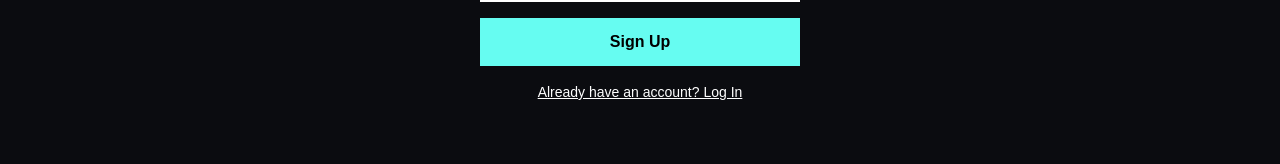
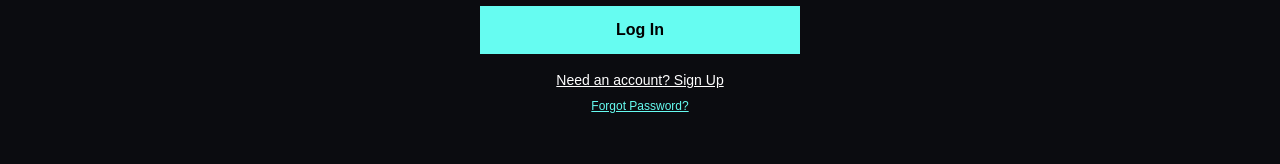
Before and after one commit to steveengreen436-art/helping-hand-strio, a Next.js app: page /signup in a window 1280 px wide. Shown: the part 527-691 px from the top of the page. Built offline with nearby package versions, Linux system fonts and the light colour scheme; no server answers.

Commit message:
Update page.tsx

```diff
--- a/app/signup/page.tsx
+++ b/app/signup/page.tsx
@@ -4,7 +4,7 @@ import { supabase } from '../../lib/supabaseClient';
 import { useRouter } from 'next/navigation';
 
 export default function AuthPage() {
-  const [isLogin, setIsLogin] = useState(false); // Toggle between Login/Signup
+  const [isLogin, setIsLogin] = useState(true);
   const [email, setEmail] = useState('');
   const [password, setPassword] = useState('');
   const [message, setMessage] = useState('');
@@ -12,19 +12,28 @@ export default function AuthPage() {
 
   const handleAuth = async (e: React.FormEvent) => {
     e.preventDefault();
-    setMessage('Processing...');
-
     if (isLogin) {
-      // Log In Logic
       const { error } = await supabase.auth.signInWithPassword({ email, password });
       if (error) setMessage('Error: ' + error.message);
       else router.push('/dashboard');
     } else {
-      // Sign Up Logic
       const { error } = await supabase.auth.signUp({ email, password });
       if (error) setMessage('Error: ' + error.message);
-      else setMessage('Account created! You can now log in.');
+      else setMessage('Account created! Please log in.');
     }
+  };
+
+  // NEW: Password Recovery Function
+  const handleResetPassword = async () => {
+    if (!email) {
+      setMessage('Please enter your email above to reset password.');
+      return;
+    }
+    const { error } = await supabase.auth.resetPasswordForEmail(email, {
+      redirectTo: `${window.location.origin}/update-password`,
+    });
+    if (error) setMessage('Error: ' + error.message);
+    else setMessage('Check your email for the password reset link!');
   };
 
   return (
@@ -35,10 +44,18 @@ export default function AuthPage() {
         <input type="password" placeholder="Password" required className="p-3 bg-white text-black" onChange={(e) => setPassword(e.target.value)} />
         <button type="submit" className="bg-neonCyan text-black p-3 font-bold">{isLogin ? 'Log In' : 'Sign Up'}</button>
       </form>
-      <button onClick={() => setIsLogin(!isLogin)} className="mt-4 text-sm underline">
-        {isLogin ? "Need an account? Sign Up" : "Already have an account? Log In"}
-      </button>
-      <p className="mt-4 text-neonCyan">{message}</p>
+
+      <div className="mt-4 flex flex-col items-center gap-2">
+        <button onClick={() => setIsLogin(!isLogin)} className="text-sm underline">
+          {isLogin ? "Need an account? Sign Up" : "Already have an account? Log In"}
+        </button>
+        {isLogin && (
+          <button onClick={handleResetPassword} className="text-xs text-neonCyan underline">
+            Forgot Password?
+          </button>
+        )}
+      </div>
+      <p className="mt-4 text-center px-4">{message}</p>
     </div>
   );
 }
```
